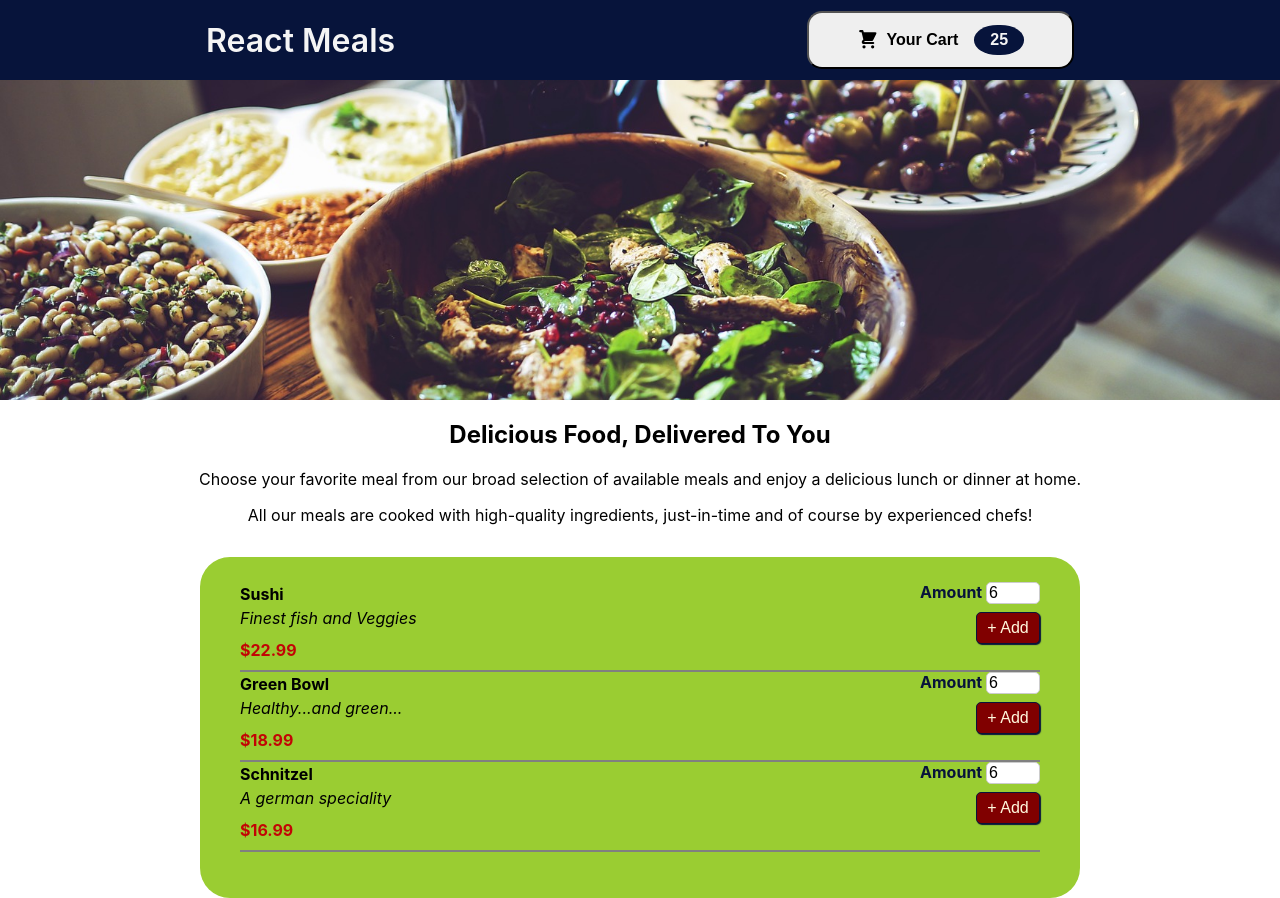
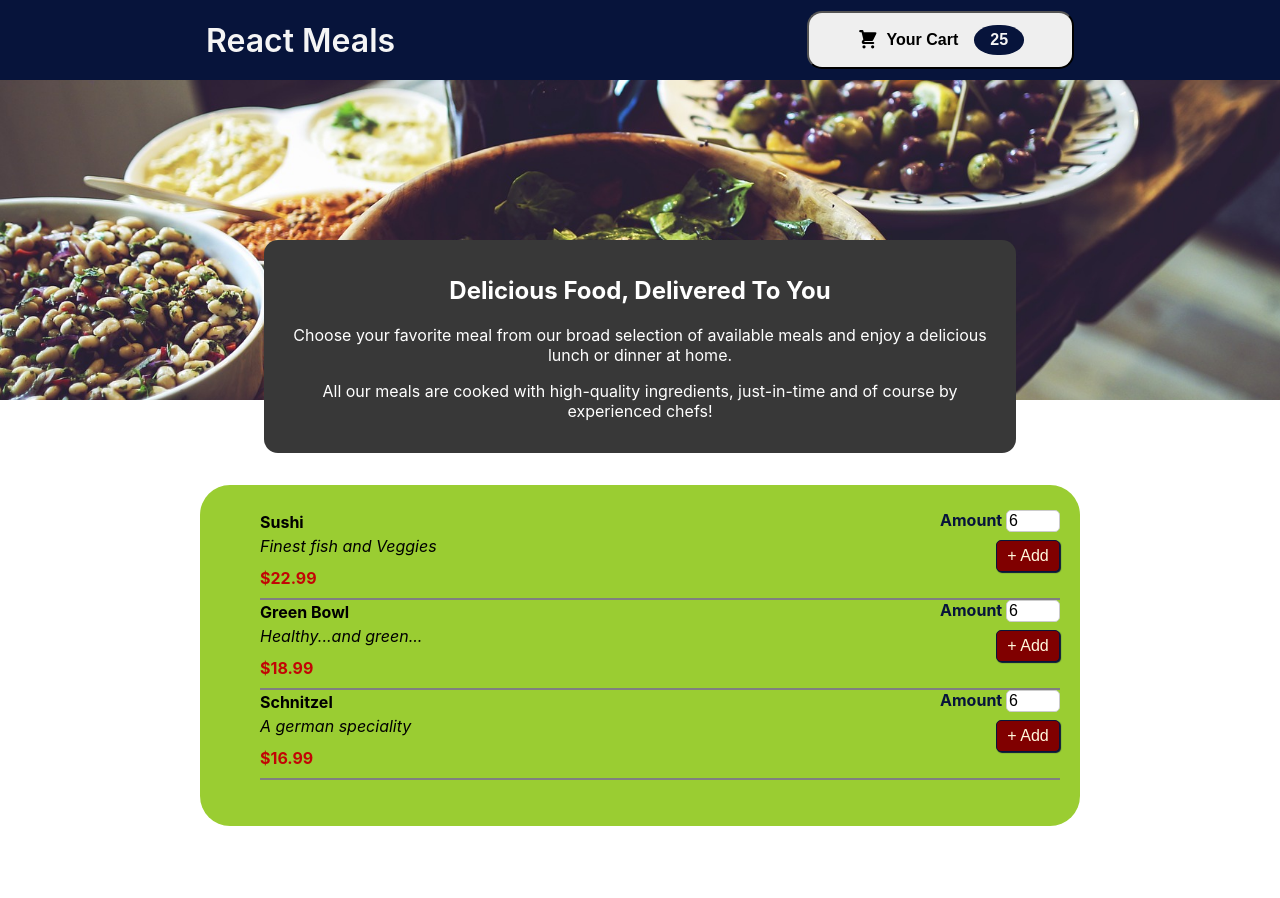
Before and after one commit to CateUch/the-food-order-app, a React (Create React App) app: page / in a window 1280 px wide. After the commit the page ends 826 px from the top, so only its background shows below. Built offline with nearby package versions, Linux system fonts and the light colour scheme.

Commit message:
small changes in data structure

```diff
--- a/src/App.tsx
+++ b/src/App.tsx
@@ -10,7 +10,9 @@ function App() {
       <header className="App-header">
         <Header />
       </header>
+      <main>
       <Meals />
+      </main>
     </div>
   );
 }
--- /dev/null
+++ b/src/components/Meals/MealItem.module.css
@@ -0,0 +1,24 @@
+.meals {
+    /* flex: 0 0 65%; */
+    /* display: flex; */
+    flex-direction: column;
+    text-align: start;
+    width: 50rem;
+    height: 4.5rem;
+
+    line-height: 1.5rem;
+    padding-bottom: 1rem;
+
+
+}
+.mealsName {
+    font-weight: bold;
+}
+.mealsDescriptione {
+    font-style: italic;
+}
+.mealsPrice {
+    padding-top: 0.5rem;
+    font-weight: bold;
+    color: rgb(194, 5, 5)
+    }
--- /dev/null
+++ b/src/components/Meals/MealItem.tsx
@@ -0,0 +1,23 @@
+import React from 'react';
+import style from './MealItem.module.css'
+
+type PropsType = {
+    item: {
+        name: string,
+        description: string,
+        price: string
+    }
+}
+
+const MealItem = (props: PropsType) => {
+    return (
+        <div className={style.meals}>
+            <div className={style.mealsName}>{props.item.name}</div>
+            <div className={style.mealsDescriptione}>{props.item.description}</div>
+            <div className={style.mealsPrice}>{props.item.price}</div>
+
+        </div>
+    )
+}
+
+export default MealItem;
--- a/src/components/Meals/MealItemForm.module.css
+++ b/src/components/Meals/MealItemForm.module.css
@@ -11,8 +11,15 @@
     color: #07143b;
 
 }
+.form {
+    float: right;
+    flex: 1;
+    align-items: flex-end;
+    text-align: end;
+}
 
 .form button {
+    cursor: pointer;
     color: cornsilk;
     font-size: inherit;
     background-color: maroon;
--- a/src/components/Meals/MealItemForm.tsx
+++ b/src/components/Meals/MealItemForm.tsx
@@ -4,11 +4,13 @@ import style from './MealItemForm.module.css'
 const MealItemForm = () => {
     return (
         <div className={style.form}>
+        {/* <div className={style.form}> */}
         <label htmlFor="amount">Amount </label>
         <input type="text" value='6' name='amount'/>
-        <div>
-        <button> + Add </button>
+        <div >
+        <button >+ Add </button>
         </div>
+        {/* </div> */}
         </div>
     )
 }
--- a/src/components/Meals/Meals.module.css
+++ b/src/components/Meals/Meals.module.css
@@ -1,5 +1,5 @@
 .mealsWindow {
-    top: 60rem;
+
     display: flex;
     flex-direction: column;
     border-radius: 30px;
@@ -13,37 +13,10 @@
     justify-content: center;
     padding-top: 0rem;
     padding-bottom: 1.3rem;
+    margin-top: -8rem;
 }
-.meals {
-    /* flex: 0 0 65%; */
-    /* display: flex; */
-    flex-direction: column;
-    text-align: start;
-    width: 50rem;
-    height: 4.5rem;
-
-    line-height: 1.5rem;
-    padding-bottom: 1rem;
 
 
-}
-.mealsName {
-    font-weight: bold;
-}
-.mealsDescriptione {
-    font-style: italic;
-}
-.mealsPrice {
-    padding-top: 0.5rem;
-    font-weight: bold;
-    color: rgb(194, 5, 5)
-}
-.mealForm {
-    float: right;
-    flex: 1;
-    align-items: flex-end;
-    text-align: end;
-}
 
 .mealSection {
     display: block;
--- a/src/components/Meals/Meals.tsx
+++ b/src/components/Meals/Meals.tsx
@@ -1,11 +1,14 @@
-//@ts-nocheck
+
 import React, { useState } from 'react';
 import style from './Meals.module.css';
 import MealsSummary from './MealsSummary';
 import MealItemForm from './/MealItemForm';
+import MealItem from './MealItem';
 
 
 function Meals() {
+
+    // const itemPrice = `$${props.price.toFixed(2)}`;
 
     const [listOfMeals, setListOfMeals] = useState([
         {
@@ -31,28 +34,18 @@ function Meals() {
     return (
         <>
             <MealsSummary />
-            <li className={style.mealsWindow}>
-                {listOfMeals.map(item => {
-                    return (
-                        <div className={style.mealSection}>
-                            <div className={style.mealForm}><MealItemForm /></div>
-                            <div className={style.meals}>
-                                <div className={style.mealsName}>{item.name}</div>
-                                <div className={style.mealsDescriptione}>{item.description}</div>
-                                <div className={style.mealsPrice}>{item.price}</div>
-
+            <div className={style.mealsWindow}>
+                <ul >
+                    {listOfMeals.map(item => {
+                        return (
+                            <div className={style.mealSection}>
+                                <MealItemForm />
+                                <MealItem item={item} />
                             </div>
-
-                        </div>
-                    )
-                }
-
-                )}
-
-
-
-
-            </li>
+                        )}
+                    )}
+                </ul>
+            </div>
         </>
     )
 
--- a/src/components/Meals/MealsSummary.module.css
+++ b/src/components/Meals/MealsSummary.module.css
@@ -1,7 +1,14 @@
 .mealsSummary {
+    max-width: 45rem;
+    text-align: center;
     background-color: gray;
     background-color: transparent;
-    justify-content: center;
-    display: flex;
-    top: 30rem;
+    top: -10rem;
+    position: relative;
+    width: 90%;
+  margin: auto;
+  background-color: #383838;
+  color: white;
+  border-radius: 14px;
+  padding: 1rem;
 }
--- a/src/components/Meals/MealsSummary.tsx
+++ b/src/components/Meals/MealsSummary.tsx
@@ -2,7 +2,7 @@ import style from './MealsSummary.module.css';
 
 const MealsSummary = () => {
   return (
-    <section className={style.summary}>
+    <section className={style.mealsSummary}>
       <h2>Delicious Food, Delivered To You</h2>
       <p>
         Choose your favorite meal from our broad selection of available meals
```
